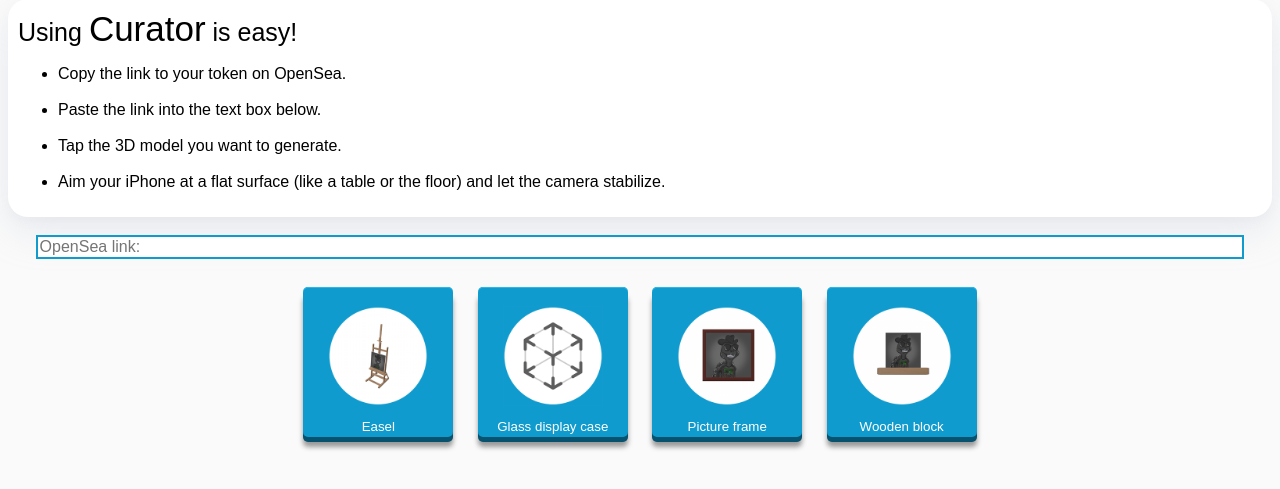
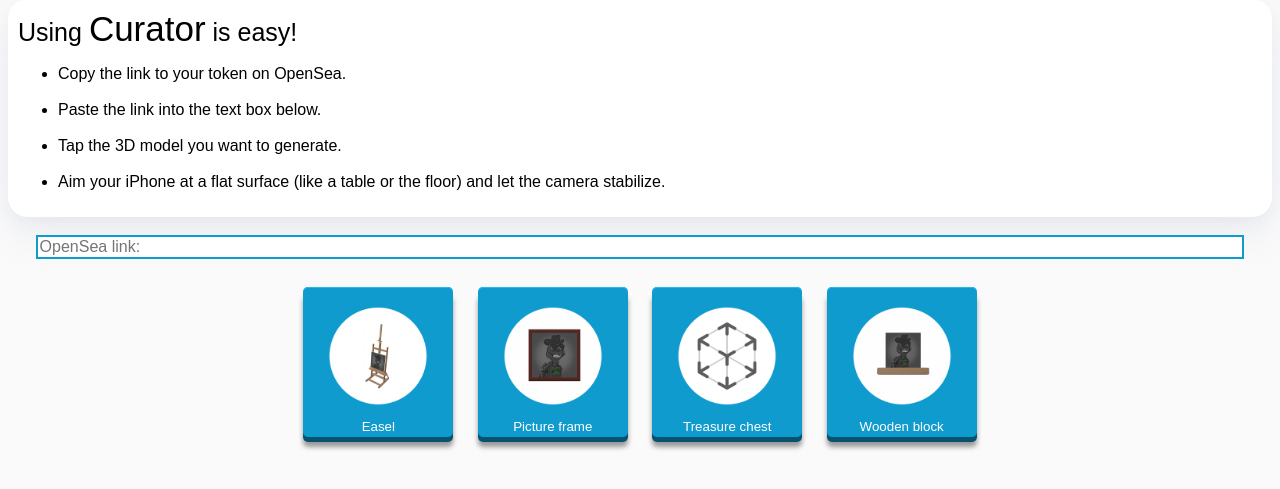
Before and after one commit to Un1xG0d/Curator, a PHP site: page / in a window 1280 px wide. Shown: the part 27-516 px from the top of the page. Run offline with PHP 8.4, Linux system fonts and the light colour scheme.

Commit message:
change button option to treasure chest

```diff
--- a/index.php
+++ b/index.php
@@ -27,13 +27,13 @@
         <img class="thumbnail_image" src="img/thumbnail_easel.png">
         <div>Easel</div>
       </button>
-      <button type="submit" name="model" id="model" value="glass_case">
-        <img class="thumbnail_image" src="img/thumbnail_placeholder.png">
-        <div>Glass display case</div>
-      </button>
       <button type="submit" name="model" id="model" value="picture_frame">
         <img class="thumbnail_image" src="img/thumbnail_picture_frame.png">
         <div>Picture frame</div>
+      </button>
+      <button type="submit" name="model" id="model" value="treasure_chest">
+        <img class="thumbnail_image" src="img/thumbnail_placeholder.png">
+        <div>Treasure chest</div>
       </button>
       <button type="submit" name="model" id="model" value="wood_block">
         <img class="thumbnail_image" src="img/thumbnail_wood_block.png">
```
